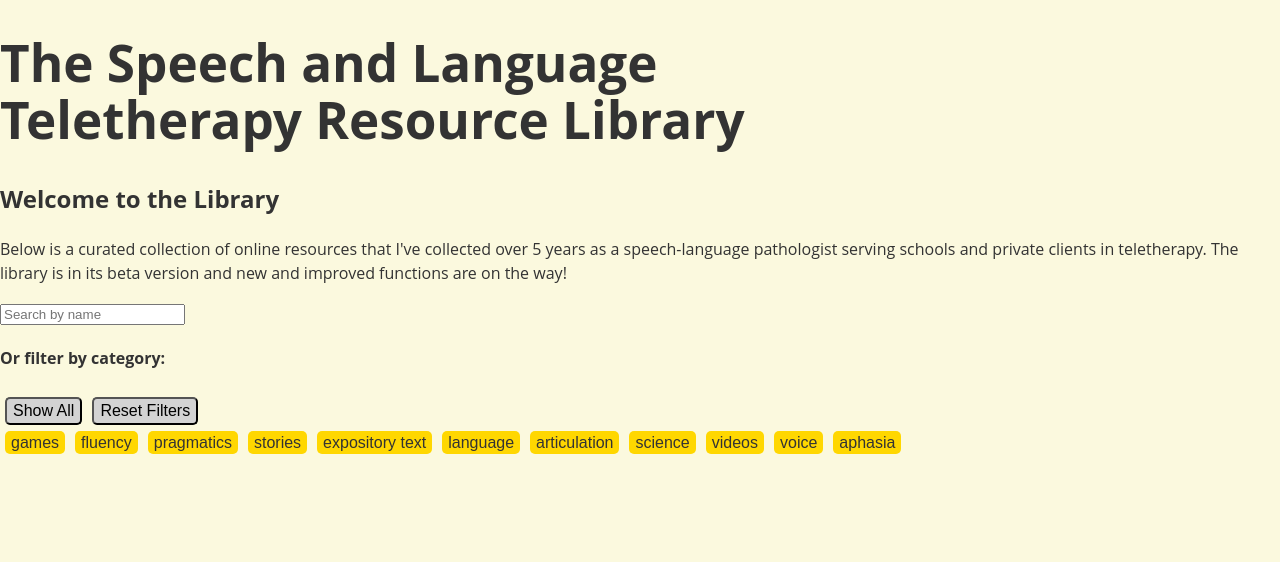
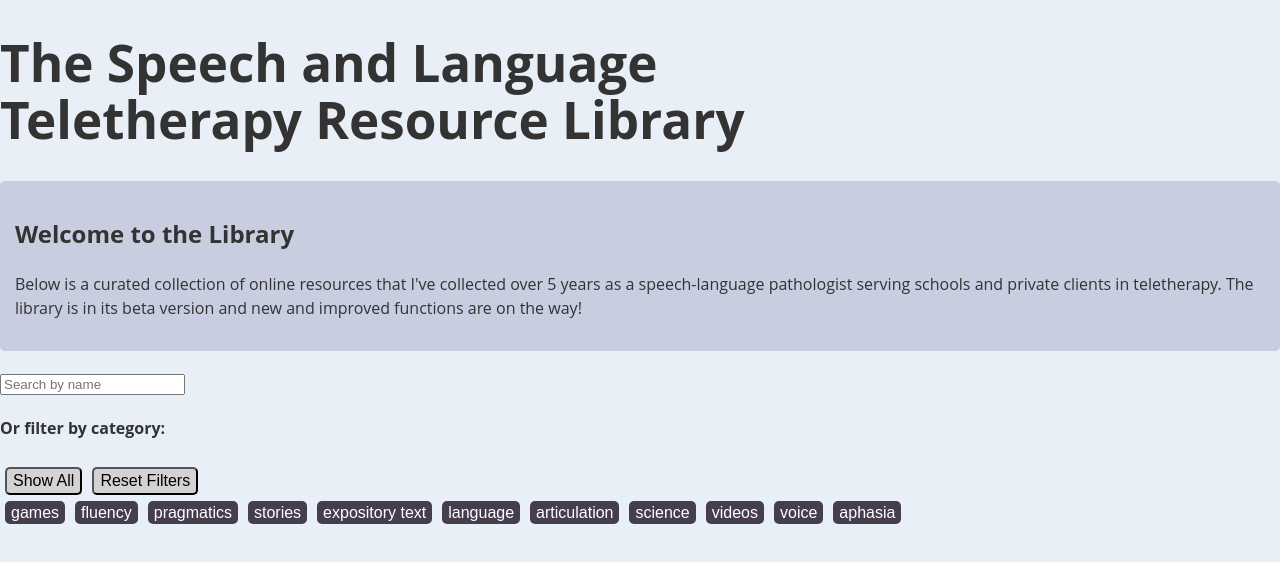
Before and after one commit to Amy-Pr/therapy-resource-library-react-vite, a React (Vite) app: page / in a window 1280 px wide. Shown: the top 562 px of the page. Built offline with nearby package versions, Linux system fonts and the light colour scheme.

Commit message:
test new color theme

```diff
--- a/src/index.css
+++ b/src/index.css
@@ -6,7 +6,7 @@ body {
   justify-content: center;
   min-width: 320px;
   min-height: 100vh;
-  background-color: #fbf9de;
+  background-color: #E8EFF7;
 }
 
 /*root is like "main" and these are the original VITE styles; customized in App.css*/
@@ -46,6 +46,15 @@ ul {
   list-style: none;
 }
 
+.overview {
+  background: #C8CDE0;
+  padding: 15px;
+  margin-bottom: 20px;
+  border-radius: 5px;
+  /* box-shadow: rgba(0, 0, 0, 0.25) 0px 14px 28px, rgba(0, 0, 0, 0.22) 0px 10px 10px; */
+
+}
+
 /*Filter chips and tag styles*/
 
 
@@ -55,25 +64,31 @@ label { /*Styles filter chips*/
   font-family: 'Archivo Black', sans-serif;
   font-size: 1rem;
   margin: 5px;
-  background: gold;
+  background-color: #453E4F;
   box-shadow: none;
   cursor: pointer;
   transition: border-color 0.25s;
+  color: white;
 }
 
 
 label:hover {
-  background: teal;
-  /* border-color: #646cff; */
+  /* background-color: #cac4d1; */
+  /* background-color: #ac80a0; */
+  border: 3px solid blue;
 }
 
+
 .checked-styles {
-  background-color: violet;
-  border: 2px solid blue;
+  /* background-color: #ac80a0; */
+  /* background: #AC81F7; */
+  background-color: #e1b14c;
+  color: black;
 }
 
+
 .unchecked-styles {
-  background-color: gold;
+  background-color: #453E4F;
   border: none;
 }
 
@@ -113,6 +128,7 @@ button {
   font-size: 1rem;
   margin: 5px;
   /* cursor: pointer; */
+
 }
 
 button:hover {
@@ -130,7 +146,7 @@ button:active {
   padding: 0.5em;
   border-radius: 10px;
   box-shadow: rgba(0, 0, 0, 0.25) 0px 14px 28px, rgba(0, 0, 0, 0.22) 0px 10px 10px;
-  background: white;
+  background-color: white;
 }
 
 #tagsContainer {
```
